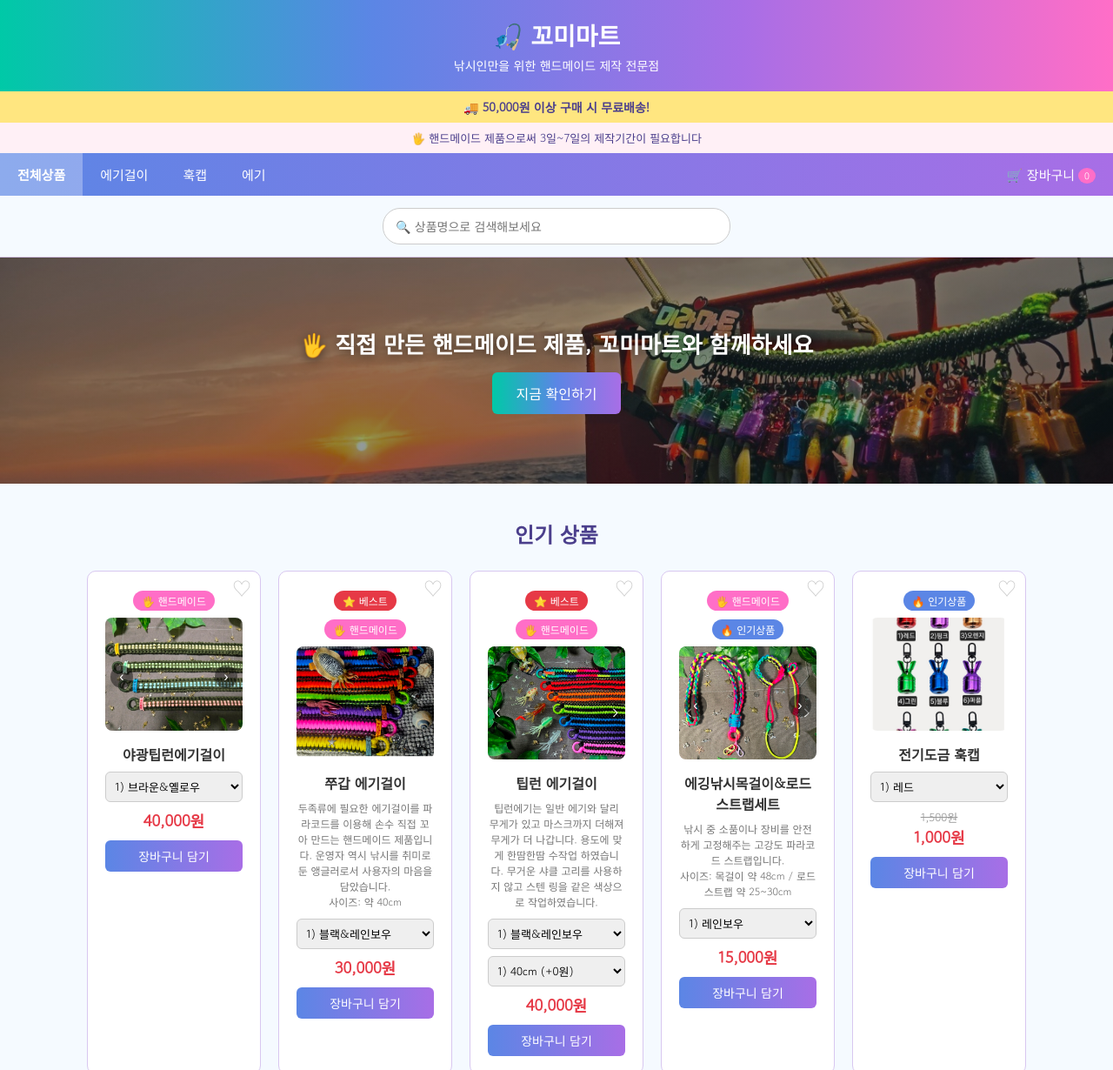
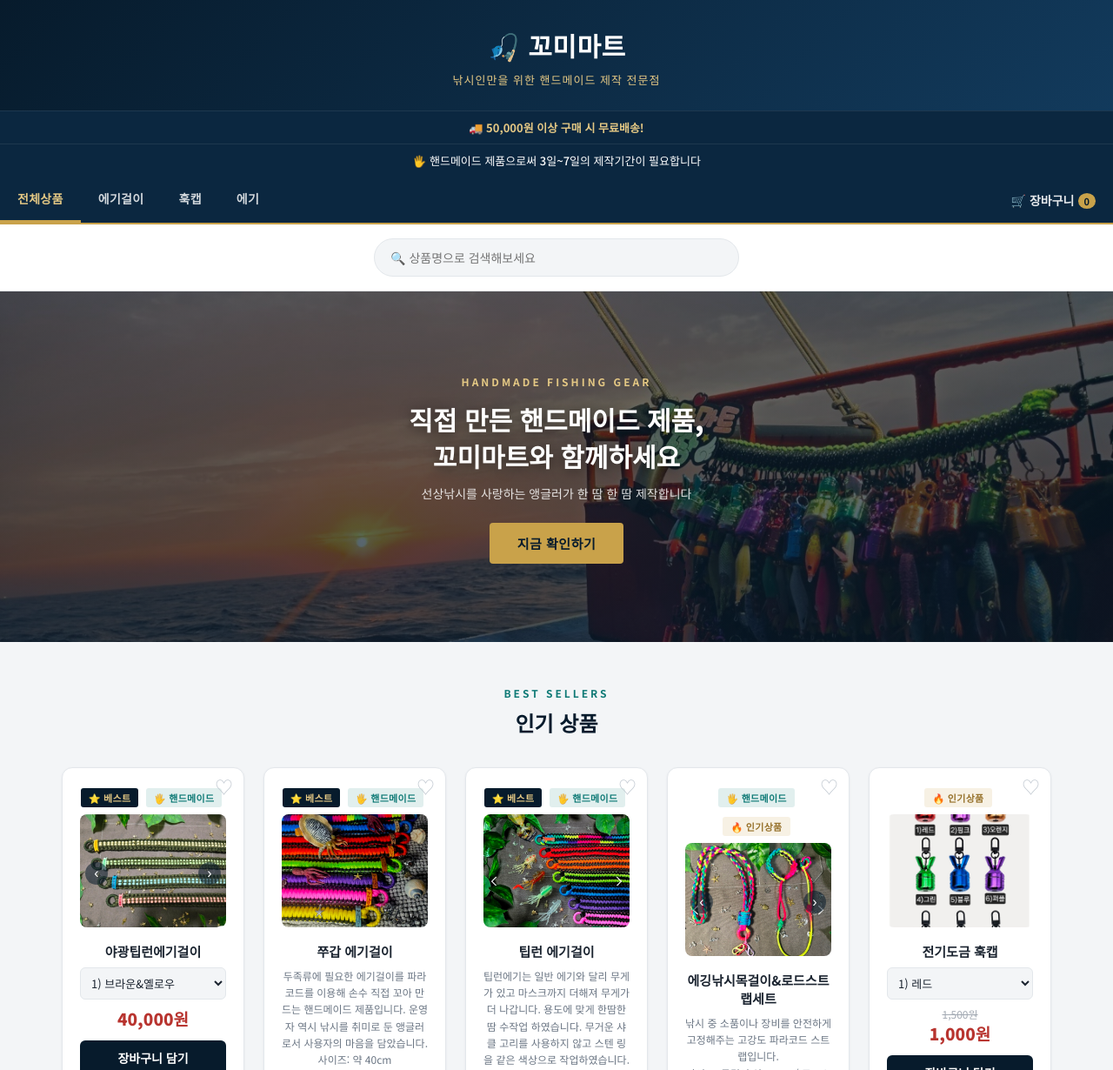
Before and after one commit to mira001700-pixel/kkomi-mart, a plain HTML site: page index.html in a window 1280 px wide. Shown: the top 1230 px of the page at 87% size. Drawn offline with Linux system fonts and the light colour scheme.

Commit message:
20-50대 선상낚시인 타겟 세련된 상업용 디자인으로 전면 리뉴얼 (네이비/골드 톤, Noto Sans KR)

```diff
--- a/index.html
+++ b/index.html
@@ -4,184 +4,227 @@
 <meta charset="UTF-8">
 <title>꼬미마트</title>
 <link rel="preconnect" href="https://fonts.googleapis.com">
-<link href="https://fonts.googleapis.com/css2?family=Gowun+Dodum&display=swap" rel="stylesheet">
+<link rel="preconnect" href="https://fonts.gstatic.com" crossorigin>
+<link href="https://fonts.googleapis.com/css2?family=Noto+Sans+KR:wght@400;500;600;700;900&display=swap" rel="stylesheet">
 <style>
+  :root {
+    --navy-950: #071b2c;
+    --navy-900: #0b2740;
+    --navy-800: #123a5c;
+    --navy-700: #1a4d78;
+    --teal: #0f7a76;
+    --gold: #c9a24a;
+    --gold-light: #e4c884;
+    --bg: #f3f5f7;
+    --card-bg: #ffffff;
+    --text: #1b2430;
+    --text-muted: #6b7684;
+    --border: #e3e7eb;
+    --price: #b8342f;
+  }
   * { margin: 0; padding: 0; box-sizing: border-box; }
-  body { font-family: 'Gowun Dodum', sans-serif; color: #333; background: #f5faff; }
+  body { font-family: 'Noto Sans KR', sans-serif; color: var(--text); background: var(--bg); }
 
   /* 상단 */
   header {
-    background: linear-gradient(90deg, #00c9a7, #5b86e5, #a86ee6, #ff6ec7);
-    color: white; padding: 20px; text-align: center;
+    background: linear-gradient(135deg, var(--navy-950), var(--navy-800));
+    color: #fff; padding: 30px 20px 26px; text-align: center;
   }
-  header h1 { font-size: 28px; }
-  header p { margin-top: 5px; font-size: 14px; }
+  header h1 {
+    font-size: 30px; font-weight: 900; letter-spacing: 0.5px;
+  }
+  header p {
+    margin-top: 8px; font-size: 13px; color: var(--gold-light);
+    letter-spacing: 1px; font-weight: 500;
+  }
 
   /* 무료배송 & 제작기간 안내 */
-  .shipping-notice {
-    background: #ffe680; color: #4b3f8c; text-align: center;
-    padding: 8px; font-size: 14px; font-weight: bold;
+  .shipping-notice, .production-notice {
+    background: var(--navy-900); color: #fff; text-align: center;
+    padding: 9px; font-size: 13px; font-weight: 500;
+    border-top: 1px solid rgba(255,255,255,0.08);
   }
-  .production-notice {
-    background: #fff0f6; color: #4b3f8c; text-align: center;
-    padding: 8px; font-size: 13px;
-  }
+  .shipping-notice { font-weight: 700; color: var(--gold-light); }
 
   /* 메뉴 */
   nav {
-    background: linear-gradient(90deg, #5b86e5, #a86ee6);
+    background: var(--navy-900);
     display: flex; justify-content: space-between; align-items: center;
+    border-bottom: 2px solid var(--gold);
   }
   .nav-links { display: flex; }
-  nav a { color: white; text-decoration: none; padding: 14px 20px; font-size: 15px; cursor: pointer; }
-  nav a:hover { background: rgba(255,255,255,0.2); }
-  nav a.active { background: rgba(255,255,255,0.3); font-weight: bold; }
+  nav a {
+    color: rgba(255,255,255,0.82); text-decoration: none; padding: 15px 20px;
+    font-size: 14px; font-weight: 600; cursor: pointer; letter-spacing: 0.3px;
+    border-bottom: 3px solid transparent;
+  }
+  nav a:hover { color: #fff; background: rgba(255,255,255,0.06); }
+  nav a.active { color: var(--gold-light); border-bottom-color: var(--gold); }
   .cart-btn {
-    background: none; border: none; color: white; font-size: 15px;
-    cursor: pointer; padding: 14px 20px; font-family: inherit;
+    background: none; border: none; color: rgba(255,255,255,0.9); font-size: 14px;
+    font-weight: 600; cursor: pointer; padding: 15px 20px; font-family: inherit;
   }
-  .cart-btn:hover { background: rgba(255,255,255,0.2); }
+  .cart-btn:hover { background: rgba(255,255,255,0.06); color: #fff; }
   #cart-count {
-    background: #ff6ec7; border-radius: 50%; padding: 1px 7px;
-    font-size: 11px; margin-left: 4px;
+    background: var(--gold); color: var(--navy-950); border-radius: 50%; padding: 1px 7px;
+    font-size: 11px; font-weight: 700; margin-left: 4px;
   }
 
   /* 상품 검색창 */
   .search-bar {
-    background: #f5faff; padding: 14px 20px; text-align: center;
-    border-bottom: 1px solid #d8c7f0;
+    background: var(--card-bg); padding: 16px 20px; text-align: center;
+    border-bottom: 1px solid var(--border);
   }
   .search-bar input {
-    width: 100%; max-width: 400px; padding: 10px 14px; border-radius: 20px;
-    border: 1px solid #ccc; font-family: inherit; font-size: 14px;
+    width: 100%; max-width: 420px; padding: 11px 18px; border-radius: 24px;
+    border: 1px solid var(--border); font-family: inherit; font-size: 14px;
+    background: var(--bg);
   }
-  .search-bar input:focus { outline: none; border-color: #5b86e5; }
+  .search-bar input:focus { outline: none; border-color: var(--navy-700); background: #fff; }
 
   /* 배너 - 바다 사진 */
   .banner {
-    background: linear-gradient(rgba(15,32,39,0.45), rgba(15,32,39,0.45)), url('images/banner-sea.jpg');
+    background: linear-gradient(rgba(7,27,44,0.55), rgba(7,27,44,0.72)), url('images/banner-sea.jpg');
     background-size: cover;
     background-position: center;
-    text-align: center; padding: 80px 20px;
+    text-align: center; padding: 90px 20px;
   }
-  .banner h2 { font-size: 26px; color: #fff; margin-bottom: 15px; text-shadow: 0 2px 12px rgba(0,0,0,0.5); }
+  .banner .eyebrow {
+    display: inline-block; color: var(--gold-light); font-size: 12px;
+    letter-spacing: 3px; font-weight: 700; margin-bottom: 14px; text-transform: uppercase;
+  }
+  .banner h2 {
+    font-size: 30px; font-weight: 900; color: #fff; margin-bottom: 12px;
+    text-shadow: 0 2px 14px rgba(0,0,0,0.5); line-height: 1.4;
+  }
+  .banner p.sub { color: rgba(255,255,255,0.85); font-size: 14px; margin-bottom: 24px; }
   .banner button {
-    background: linear-gradient(90deg, #00c9a7, #5b86e5, #a86ee6);
-    color: white; border: none;
-    padding: 12px 28px; font-size: 16px; border-radius: 6px; cursor: pointer;
+    background: var(--gold); color: var(--navy-950); border: none; font-weight: 700;
+    padding: 13px 32px; font-size: 15px; border-radius: 4px; cursor: pointer;
+    letter-spacing: 0.5px;
   }
-  .banner button:hover { opacity: 0.85; }
+  .banner button:hover { background: var(--gold-light); }
 
   /* 상품 */
-  .products { padding: 40px 20px; text-align: center; }
-  .products h2 { margin-bottom: 25px; color: #4b3f8c; }
-  .product-list { display: flex; justify-content: center; gap: 20px; flex-wrap: wrap; }
+  .products { padding: 50px 20px; text-align: center; }
+  .products .eyebrow {
+    display: block; color: var(--teal); font-size: 12px; font-weight: 700;
+    letter-spacing: 3px; margin-bottom: 8px; text-transform: uppercase;
+  }
+  .products h2 { margin-bottom: 34px; color: var(--navy-950); font-size: 24px; font-weight: 900; }
+  .product-list { display: flex; justify-content: center; gap: 22px; flex-wrap: wrap; }
   .card {
-    background: white; border: 1px solid #d8c7f0; border-radius: 10px;
-    width: 200px; padding: 20px; position: relative;
+    background: var(--card-bg); border: 1px solid var(--border); border-radius: 12px;
+    width: 210px; padding: 20px; position: relative;
+    box-shadow: 0 1px 3px rgba(11,39,64,0.06);
+    transition: box-shadow 0.2s ease, transform 0.2s ease;
   }
-  .card .emoji { font-size: 50px; margin-bottom: 10px; }
-  .card .thumb { width: 100%; height: 130px; object-fit: cover; border-radius: 8px; margin-bottom: 10px; }
+  .card:hover { box-shadow: 0 10px 24px rgba(11,39,64,0.12); transform: translateY(-3px); }
+  .card .emoji { font-size: 48px; margin-bottom: 10px; }
+  .card .thumb { width: 100%; height: 130px; object-fit: cover; border-radius: 8px; margin-bottom: 12px; }
   .carousel { position: relative; }
   .carousel-btn {
     position: absolute; top: 50%; transform: translateY(-50%);
-    background: rgba(0,0,0,0.45); color: white; border: none;
+    background: rgba(7,27,44,0.55); color: #fff; border: none;
     width: 26px; height: 26px; border-radius: 50%; cursor: pointer;
-    font-size: 16px; line-height: 1; margin-top: -5px;
+    font-size: 16px; line-height: 1; margin-top: -6px;
   }
   .carousel-btn.prev { left: 6px; }
   .carousel-btn.next { right: 6px; }
-  .carousel-btn:hover { background: rgba(0,0,0,0.65); }
-  .card h3 { font-size: 16px; margin-bottom: 8px; }
-  .card .desc { font-size: 12px; color: #777; line-height: 1.5; margin-bottom: 10px; }
+  .carousel-btn:hover { background: var(--gold); color: var(--navy-950); }
+  .card h3 { font-size: 15px; margin-bottom: 8px; font-weight: 700; color: var(--text); }
+  .card .desc { font-size: 12px; color: var(--text-muted); line-height: 1.6; margin-bottom: 12px; }
   .color-select {
-    width: 100%; padding: 6px; margin-bottom: 8px; border-radius: 6px;
-    border: 1px solid #ccc; font-family: inherit; font-size: 13px;
+    width: 100%; padding: 7px 8px; margin-bottom: 8px; border-radius: 6px;
+    border: 1px solid var(--border); font-family: inherit; font-size: 13px;
+    background: var(--bg); color: var(--text);
   }
-  .handmade {
-    display: inline-block; background: #ff6ec7; color: white;
-    font-size: 12px; padding: 3px 10px; border-radius: 12px; margin-bottom: 8px;
+  .color-select:focus { outline: none; border-color: var(--navy-700); }
+  .handmade, .best, .popular {
+    display: inline-block; font-size: 11px; font-weight: 700;
+    padding: 3px 9px; border-radius: 3px; margin: 0 4px 8px 0;
+    letter-spacing: 0.3px;
   }
-  .best {
-    display: inline-block; background: #e63946; color: white;
-    font-size: 12px; padding: 3px 10px; border-radius: 12px; margin-bottom: 8px;
+  .handmade { background: rgba(15,122,118,0.12); color: var(--teal); }
+  .best { background: var(--navy-950); color: var(--gold-light); }
+  .popular { background: rgba(201,162,74,0.15); color: #96712a; }
+  .old-price { color: #a3aab3; text-decoration: line-through; font-size: 12px; }
+  .price { color: var(--price); font-weight: 800; font-size: 19px; }
+  .add-btn {
+    margin-top: 12px; width: 100%; padding: 10px; border: none; border-radius: 6px;
+    background: var(--navy-950); color: #fff;
+    font-size: 14px; font-weight: 700; cursor: pointer; font-family: inherit;
+    transition: background 0.15s ease;
   }
-  .popular {
-    display: inline-block; background: #5b86e5; color: white;
-    font-size: 12px; padding: 3px 10px; border-radius: 12px; margin-bottom: 8px;
+  .add-btn:hover { background: var(--navy-700); }
+  .wish-btn {
+    position: absolute; top: 12px; right: 12px; background: none; border: none;
+    font-size: 21px; line-height: 1; cursor: pointer; color: #c3cad2; padding: 0;
+    z-index: 2;
   }
-  .old-price { color: #999; text-decoration: line-through; font-size: 13px; }
-  .price { color: #e63946; font-weight: bold; font-size: 18px; }
-  .add-btn {
-    margin-top: 10px; width: 100%; padding: 8px; border: none; border-radius: 6px;
-    background: linear-gradient(90deg, #5b86e5, #a86ee6); color: white;
-    font-size: 14px; cursor: pointer; font-family: inherit;
-  }
-  .add-btn:hover { opacity: 0.85; }
-  .wish-btn {
-    position: absolute; top: 10px; right: 10px; background: none; border: none;
-    font-size: 22px; line-height: 1; cursor: pointer; color: #ccc; padding: 0;
-  }
-  .wish-btn.active { color: #ff6ec7; }
+  .wish-btn.active { color: #c0392b; }
 
   /* 장바구니 & 결제 모달 */
   .overlay {
-    display: none; position: fixed; inset: 0; background: rgba(0,0,0,0.5);
+    display: none; position: fixed; inset: 0; background: rgba(7,27,44,0.55);
     z-index: 100; align-items: center; justify-content: center; padding: 20px;
   }
   .overlay.show { display: flex; }
   .modal {
-    background: white; border-radius: 12px; padding: 24px;
+    background: #fff; border-radius: 12px; padding: 26px;
     width: 100%; max-width: 420px; max-height: 85vh; overflow-y: auto;
   }
-  .modal h2 { color: #4b3f8c; margin-bottom: 16px; }
+  .modal h2 { color: var(--navy-950); margin-bottom: 18px; font-size: 19px; }
   .cart-item {
     display: flex; align-items: center; justify-content: space-between; gap: 8px;
-    padding: 10px 0; border-bottom: 1px solid #eee; font-size: 14px;
+    padding: 10px 0; border-bottom: 1px solid var(--border); font-size: 13px;
   }
   .cart-item-name { flex: 1; text-align: left; }
   .qty-control { display: flex; align-items: center; gap: 6px; }
   .qty-control button {
-    width: 24px; height: 24px; border: 1px solid #ccc; background: #f5faff;
+    width: 24px; height: 24px; border: 1px solid var(--border); background: var(--bg);
     border-radius: 4px; cursor: pointer;
   }
-  .cart-item-price { width: 85px; text-align: right; color: #e63946; font-weight: bold; }
-  .remove-btn { background: none; border: none; color: #999; cursor: pointer; font-size: 15px; }
-  .empty { color: #999; padding: 20px 0; text-align: center; }
-  .cart-total { text-align: right; margin-top: 14px; font-weight: bold; font-size: 16px; color: #4b3f8c; }
+  .cart-item-price { width: 85px; text-align: right; color: var(--price); font-weight: 700; }
+  .remove-btn { background: none; border: none; color: #a3aab3; cursor: pointer; font-size: 15px; }
+  .empty { color: var(--text-muted); padding: 20px 0; text-align: center; }
+  .cart-total { text-align: right; margin-top: 14px; font-weight: 800; font-size: 16px; color: var(--navy-950); }
   .modal-actions { display: flex; gap: 10px; margin-top: 18px; }
   .modal-actions button {
-    flex: 1; padding: 10px; border: none; border-radius: 6px; cursor: pointer;
-    font-size: 14px; font-family: inherit;
+    flex: 1; padding: 11px; border: none; border-radius: 6px; cursor: pointer;
+    font-size: 14px; font-weight: 700; font-family: inherit;
   }
-  .modal-actions button.secondary { background: #eee; color: #333; }
-  .modal-actions button.primary {
-    background: linear-gradient(90deg, #00c9a7, #5b86e5, #a86ee6); color: white;
-  }
-  #checkout-form label { display: block; margin-bottom: 10px; font-size: 13px; text-align: left; color: #555; }
+  .modal-actions button.secondary { background: var(--bg); color: var(--text); border: 1px solid var(--border); }
+  .modal-actions button.primary { background: var(--navy-950); color: #fff; }
+  .modal-actions button.primary:hover { background: var(--navy-700); }
+  #checkout-form label { display: block; margin-bottom: 10px; font-size: 13px; text-align: left; color: var(--text-muted); font-weight: 500; }
   #checkout-form input, #checkout-form select {
-    width: 100%; padding: 8px; margin-top: 4px; border: 1px solid #ccc;
+    width: 100%; padding: 9px 10px; margin-top: 4px; border: 1px solid var(--border);
     border-radius: 6px; font-family: inherit; font-size: 14px;
   }
+  #checkout-form input:focus, #checkout-form select:focus { outline: none; border-color: var(--navy-700); }
   .summary-row { display: flex; justify-content: space-between; padding: 6px 0; font-size: 14px; }
   .summary-row.total {
-    border-top: 1px solid #ddd; margin-top: 8px; padding-top: 10px;
-    font-weight: bold; color: #e63946; font-size: 16px;
+    border-top: 1px solid var(--border); margin-top: 8px; padding-top: 10px;
+    font-weight: 800; color: var(--price); font-size: 16px;
   }
   /* 주의사항 */
   .caution {
-    background: #fff8e1; padding: 24px 20px; text-align: center;
-    border-top: 1px solid #f0e0b0; border-bottom: 1px solid #f0e0b0;
+    background: #eef1f4; padding: 30px 20px; text-align: center;
+    border-top: 1px solid var(--border); border-bottom: 1px solid var(--border);
   }
-  .caution h2 { font-size: 18px; color: #4b3f8c; margin-bottom: 12px; }
+  .caution h2 { font-size: 15px; color: var(--navy-950); margin-bottom: 14px; letter-spacing: 1px; font-weight: 800; }
   .caution ul { list-style: none; display: inline-block; text-align: left; }
-  .caution li { font-size: 13px; color: #555; margin-bottom: 6px; }
+  .caution li { font-size: 13px; color: var(--text-muted); margin-bottom: 7px; }
 
   /* 연락처 */
   footer {
-    background: linear-gradient(90deg, #5b86e5, #a86ee6, #ff6ec7);
-    color: white; text-align: center; padding: 20px; font-size: 14px;
+    background: var(--navy-950);
+    color: rgba(255,255,255,0.75); text-align: center; padding: 30px 20px 26px; font-size: 13px;
+    line-height: 1.9;
   }
+  footer p:first-child { color: #fff; font-weight: 700; font-size: 14px; margin-bottom: 4px; }
+  footer .divider { color: var(--gold); margin: 10px 0; font-size: 11px; letter-spacing: 4px; }
 </style>
 </head>
 <body>
@@ -214,16 +257,20 @@
 
   <!-- 큰 배너 -->
   <div class="banner">
-    <h2>🖐 직접 만든 핸드메이드 제품, 꼬미마트와 함께하세요</h2>
+    <span class="eyebrow">Handmade Fishing Gear</span>
+    <h2>직접 만든 핸드메이드 제품,<br>꼬미마트와 함께하세요</h2>
+    <p class="sub">선상낚시를 사랑하는 앵글러가 한 땀 한 땀 제작합니다</p>
     <button onclick="alert('이벤트 페이지 준비중입니다!')">지금 확인하기</button>
   </div>
 
   <!-- 상품 카드 6개 -->
   <div class="products">
+    <span class="eyebrow">Best Sellers</span>
     <h2>인기 상품</h2>
     <div class="product-list">
       <div class="card" data-category="에기걸이">
         <button class="wish-btn" data-name="야광팁런에기걸이" onclick="toggleWish(this)">♡</button>
+        <span class="best">⭐ 베스트</span>
         <span class="handmade">🖐 핸드메이드</span>
         <div class="carousel">
           <img id="glow-img" class="thumb" src="images/product-glow-khaki.jpg" alt="야광팁런에기걸이">
@@ -366,6 +413,7 @@
   <footer>
     <p>꼬미마트 고객센터</p>
     <p>전화: 010-3988-1106</p>
+    <div class="divider">• • •</div>
     <p>사업자등록번호: 894-25-02008</p>
     <p>소재지: 인천광역시 동구 방축로37번길 30</p>
     <p>🖐 모든 제품은 직접 만든 핸드메이드 제품입니다</p>
```
